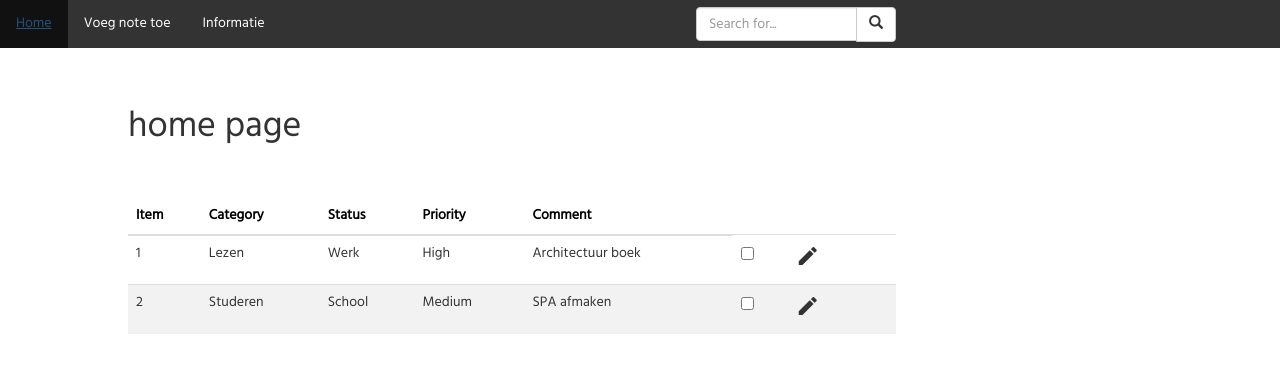
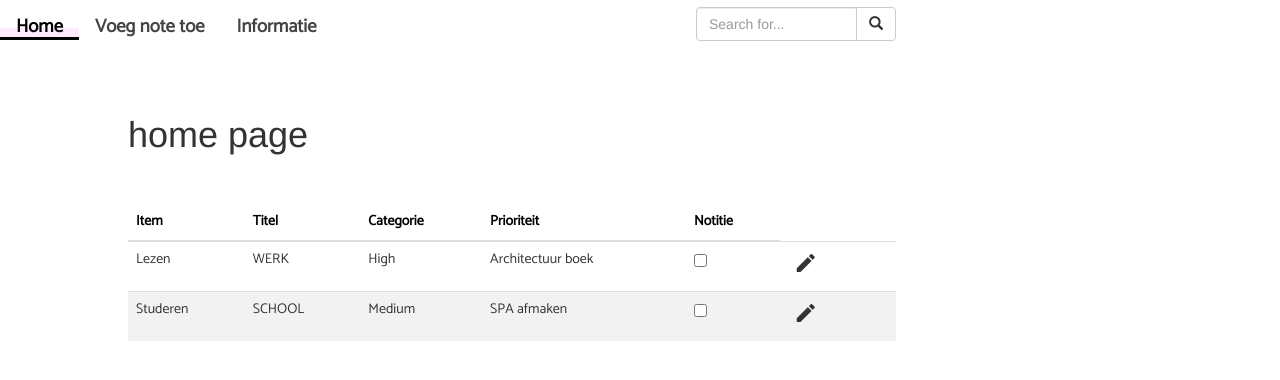
Before and after one commit to heyheyschool/bouwenMetTesten, a website: page index.html at #/home in a window 1280 px wide. Drawn offline with nearby package versions, Linux system fonts and the light colour scheme; some packages are replaced by stand-ins of ours; files whose address does not match are found by name.

Commit message:
Menu veranderd

```diff
--- a/index.html
+++ b/index.html
@@ -12,6 +12,7 @@
 
     <link href="https://fonts.googleapis.com/css?family=Hind" rel="stylesheet">
     <link href="https://fonts.googleapis.com/icon?family=Material+Icons" rel="stylesheet">
+    <link href="https://fonts.googleapis.com/css?family=Catamaran" rel="stylesheet">
 
     <script type="text/javascript" src="https://ajax.googleapis.com/ajax/libs/angularjs/1.6.2/angular.js"></script>
 
@@ -19,14 +20,16 @@
   </head>
 
   <body ng-app="todoApp" ng-controller="todoController">
+            <div class="menubar">
             <ul>
-                <li class="selected first"><a href="#/home">Home</a></li>
+                <li><a href="#/home">Home</a></li>
 
-                <li class="second"><a href="#/addlist">Voeg note toe</a></li>
+                <li><a href="#/addlist">Voeg note toe</a></li>
 
-                <li class="third"><a href="#/info">Informatie</a></li>
+                <li><a href="#/info">Informatie</a></li>
             </ul>
         </nav>
+        </div>
     </div>
     <div class="listDiv">
 
--- a/scripts/app.js
+++ b/scripts/app.js
@@ -16,6 +16,6 @@ todoApp.config(function($locationProvider, $routeProvider) {
         controller: "HomeController"
     })
     .otherwise({
-        redirectTo: 'home.html',
+        redirectTo: '/home',
     });
 });
--- a/scripts/controllers/todocontroller.js
+++ b/scripts/controllers/todocontroller.js
@@ -121,5 +121,4 @@ todoApp.controller('todoController', function($scope, DataFactory) {
         });
         return comment;
     }
-
 });
--- a/styles/style.css
+++ b/styles/style.css
@@ -1,7 +1,3 @@
-body{
-    font-family: 'Hind', sans-serif;
-}
-
 .listDiv{
     width: 80%;
     padding-left: 10%;
@@ -63,7 +59,6 @@ ul {
     margin: 0;
     padding: 0;
     overflow: hidden;
-    background-color: #333;
 }
 
 li {
@@ -72,13 +67,36 @@ li {
 
 li a {
     display: block;
-    color: white;
+    color: #444;
     text-align: center;
     padding: 14px 16px;
     text-decoration: none;
+    cursor: pointer;
+    font-weight: bold;
+    font-size: 14pt;
 }
 
-/* Change the link color to #111 (black) on hover */
-li a:hover {
-    background-color: #111;
+li a:hover{
+    box-shadow:inset 0 -.5em 0 0 rgba(255, 229, 254,.7904);
+    border-bottom-width: 3px;
+    border-bottom-style: solid;
+    border-bottom-color: #000;
+    color: #000;
+    height: 40px;
+    text-decoration: none;
 }
+
+
+.menubar {
+    font-family: 'Catamaran', sans-serif;
+}
+
+li a:focus {
+    color: #000;
+    text-decoration: none;
+    box-shadow:inset 0 -.5em 0 0 rgba(255, 229, 254,.7904);
+    border-bottom-width: 3px;
+    border-bottom-style: solid;
+    border-bottom-color: #000;
+    height: 40px;
+}
--- a/views/home.html
+++ b/views/home.html
@@ -11,6 +11,8 @@
 
     <link href="https://fonts.googleapis.com/css?family=Hind" rel="stylesheet">
     <link href="https://fonts.googleapis.com/icon?family=Material+Icons" rel="stylesheet">
+    <link href="https://fonts.googleapis.com/css?family=Catamaran" rel="stylesheet">
+    <link href="https://fonts.googleapis.com/css?family=Russo+One" rel="stylesheet">
 
     <script type="text/javascript" src="https://ajax.googleapis.com/ajax/libs/angularjs/1.6.2/angular.js"></script>
 
@@ -33,21 +35,22 @@
 
     <br><br/>
 
+    <div class="menubar">
     <table class="table">
         <thead>
             <tr>
-                <th>Item</th><th>Category</th><th>Status</th><th>Priority</th><th>Comment</th>
+                <th>Item</th><th>Titel</th><th>Categorie</th><th>Prioriteit</th><th>Notitie</th>
             </tr>
         </thead>
         <tbody>
             <tr ng-repeat="note in notes | filter: checked=false | filter: searchTerm track by $index">
-               <td>{{note.id}}</td>
+               <!--<td>{{note.id}}</td>-->
                 <td>
                     <span ng-hide="note.updating">{{note.name | hoofdletterFilter}}</span>
                     <input type="text" ng-model="note.name" ng-show="note.updating">
                 </td>
                 <td>
-                    <span ng-hide="note.updating">{{getCategoryByNote(note)}}</span>
+                    <span ng-hide="note.updating">{{getCategoryByNote(note) | uppercase}}</span>
                     <input type="text" ng-value="getCategoryByNote(note)" ng-model="categoryValue" ng-show="note.updating">
                 </td>
                 <td>
@@ -75,6 +78,7 @@
 
         </tbody>
     </table>
+    </div>
     <script type="text/javascript" src="app.js"></script>
      <script type="text/javascript" src="scripts/filters/filters.js"></script>
 
```
